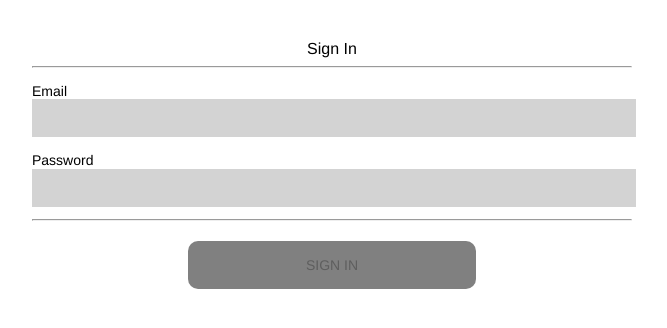
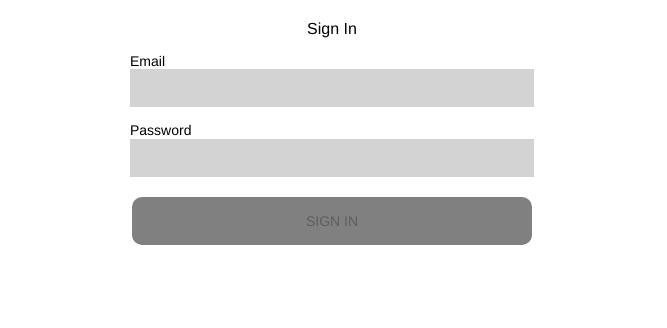
Before and after one commit to Fogord/gallery, a Vue app: page / in a window 1280 px wide. Shown: the top 328 px of the page, without its empty margins (308-975 px from the left). Built offline with nearby package versions, Linux system fonts and the light colour scheme.

Commit message:
fix styles add responsive

```diff
--- a/src/App.vue
+++ b/src/App.vue
@@ -16,7 +16,6 @@ export default {
 <style>
 body {
   background: white;
-  padding: 20px;
   font-family: Helvetica;
 }
 
--- a/src/Auth.vue
+++ b/src/Auth.vue
@@ -3,7 +3,6 @@
     <v-card-title class="title">
       Sign In
     </v-card-title>
-    <v-divider></v-divider>
     <v-form id="auth" ref="form" v-model="valid">
       <div>
         <label for="email">
@@ -29,7 +28,6 @@
         ></v-text-field>
       </div>
     </v-form>
-    <v-divider></v-divider>
     <v-card-actions>
       <v-btn
         @click="
@@ -91,14 +89,16 @@ export default {
 };
 </script>
 <style>
-.title {
-  text-align: center;
+.signInForm {
+  display: flex;
+  flex-direction: column;
+  border-radius: 4px;
+  align-items: center;
+  justify-content: center;
 }
 
-.signInForm {
-  width: 600px;
-  border-radius: 4px;
-  margin: auto;
+.signInForm .title {
+  text-align: center;
 }
 
 .signInForm input {
@@ -114,20 +114,19 @@ export default {
 
 .v-text-field__details {
   display: block;
-  margin: 12px 0 0 0;
-  font-size: 0.875rem;
+  font-size: 0.675rem;
   color: red;
 }
 
 .textField input {
-  width: 100%;
   background: lightgrey;
+  min-width: 250px;
+  max-width: 300px;
   min-height: 36px;
   font-size: 1.125rem;
   line-height: 21px;
   text-align: left;
   display: inline-block;
-  margin: 0 10px 0 0;
 }
 
 .textField input:focus {
@@ -143,10 +142,11 @@ export default {
 
 button {
   display: block;
-  width: 100%;
-  max-width: 288px;
-  height: 48px;
+  min-width: 250px;
+  max-width: 300px;
   min-height: 48px;
+  font-size: 1.125rem;
+  line-height: 21px;
   margin-top: 20px;
   margin-right: auto;
   margin-left: auto;
@@ -158,8 +158,6 @@ button {
   line-height: 16px;
   border: 0px solid #334e11;
   border-radius: 10px;
-  user-select: none;
-  -webkit-font-smoothing: antialiased;
   transition: 1s;
 }
 
@@ -177,4 +175,16 @@ button:not(:disabled):hover {
   font-size: 1rem;
   border: 0px solid #334e11;
 }
+
+@media (min-width: 768px) {
+  .textField input {
+    min-width: 400px;
+    max-width: 500px;
+  }
+
+  button {
+    min-width: 400px;
+    max-width: 500px;
+  }
+}
 </style>
--- a/src/Gallery.vue
+++ b/src/Gallery.vue
@@ -76,8 +76,8 @@ export default {
   display: block;
   position: fixed;
   z-index: 1;
-  left: 0;
-  top: 0;
+  left: 50%;
+  transform: translate(-50%, 0);
   width: 100%;
   height: 100%;
   overflow: auto;
@@ -170,7 +170,7 @@ export default {
   border: 1px solid #888;
   border-radius: 10px;
   padding: 10px;
-  height: 90vh;
+  height: 94vh;
 }
 
 .galleryImg {
@@ -178,12 +178,12 @@ export default {
 }
 
 .galleryImg img {
-  width: 100%;
+  width: calc(100vw - 150px);
   height: 100%;
 }
 
 .galleryList {
-  width: 20%;
+  max-width: 150px;
   overflow-y: auto;
   padding: 8px 8px 8px 0px;
 }
--- a/src/Greetings.vue
+++ b/src/Greetings.vue
@@ -12,9 +12,18 @@ export default {
 </script>
 <style>
 .greetings {
-  width: 600px;
-  font-size: 1.675rem;
-  margin: auto;
+  display: flex;
+  flex-flow: column wrap;
+  width: 100%;
+  font-size: 1rem;
+  align-items: center;
+  justify-content: center;
   text-align: center;
 }
+
+@media (min-width: 768px) {
+  .greetings {
+    display: block;
+  }
+}
 </style>
```
